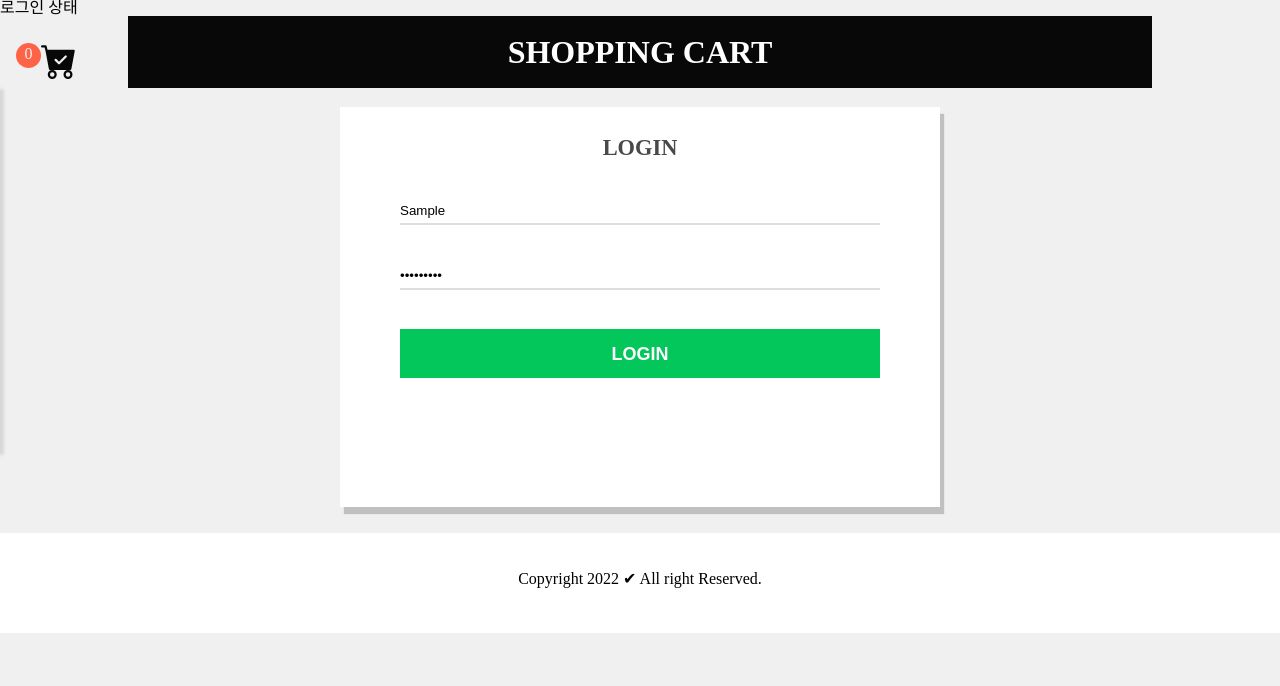
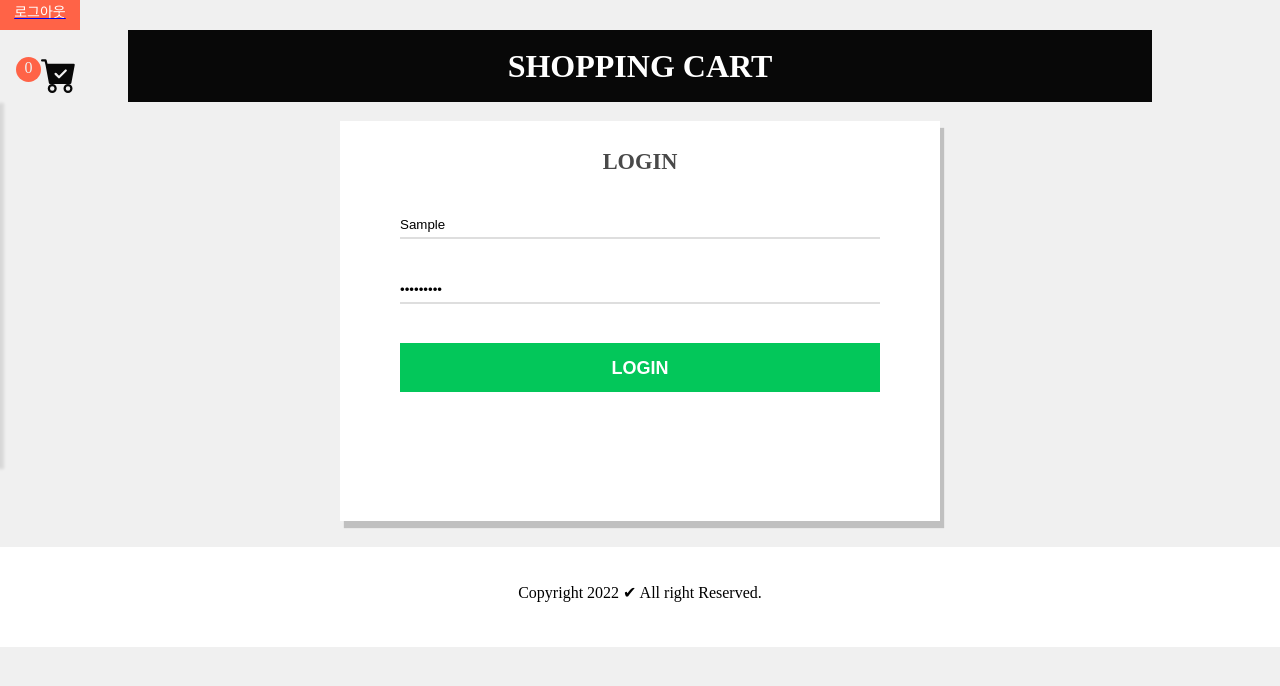
Before and after one commit to boriyoondal/react-shop, a React (Create React App) app: page /login in a window 1280 px wide. Both pictures are taken after typing "Sample", "Sample123" into the empty fields and a click on the button "LOGIN". Shown: the top 686 px of the page. Built offline with nearby package versions, Linux system fonts and the light colour scheme; no server answers.

Commit message:
[UPDATE] 220418

```diff
--- a/src/components/ProductList/index.tsx
+++ b/src/components/ProductList/index.tsx
@@ -22,7 +22,7 @@ export default function ProductList() {
   const [startPage, setStartPage] = useState(1);
   const [totalPage, setTotalPage] = useState(1);
   const [currentPage, setCurrentPage] = useState(1);
-  const [val, setVal] = useState(0);
+
   // useEffect(() => {
   //   async function fetchData() {
   //     const res = await axios.get("http://localhost:9999/api");
@@ -30,6 +30,7 @@ export default function ProductList() {
   //   }
   //   fetchData();
   // }, []);
+
   new Promise((resolve, reject) => {
     setTimeout(() => {
       resolve(API);
--- a/src/components/templates/header/index.tsx
+++ b/src/components/templates/header/index.tsx
@@ -3,14 +3,26 @@ import { css, Theme } from "@emotion/react";
 import { Link } from "react-router-dom";
 import Sidebar from "../sidebar";
 import SidebarContent from "../sidebar/sidebar-content";
+import { useDispatch, useSelector } from "react-redux";
+import { RootState } from "src/store";
+import { logOutAction } from "src/store/login/action";
 import isLogin1 from "src/libs/isLogin";
 
 export default function Header() {
+  const dispatch = useDispatch();
   return (
     <>
       {isLogin1() ? (
         <div>
-          로그인 상태
+          <Link to="/">
+            <div
+              css={Style.btnStyle}
+              style={{ height: "30px", width: "80px" }}
+              onClick={() => dispatch(logOutAction())}
+            >
+              로그아웃
+            </div>
+          </Link>
           <div css={Style.Container}>
             <div css={Style.InnerContainer}>
               <div css={Style.Logo} style={{ fontSize: "2rem" }}>
--- a/src/pages/App.tsx
+++ b/src/pages/App.tsx
@@ -1,9 +1,8 @@
-import React, { useState } from "react";
-import { css, Theme } from "@emotion/react";
+import React from "react";
 import { useEffect } from "react";
 
 // redux
-import { useDispatch, useSelector } from "react-redux";
+import { useDispatch } from "react-redux";
 
 import { initCart, initPrice } from "src/store/cart/action";
 import CheckoutPage from "src/pages/checkoutPage";
--- a/src/pages/Login/login.tsx
+++ b/src/pages/Login/login.tsx
@@ -1,4 +1,3 @@
-import axios from "axios";
 import React, { useEffect, useState } from "react";
 import { useNavigate } from "react-router-dom";
 import { css } from "@emotion/react";
@@ -83,7 +82,7 @@ export default function Login() {
             value={account.id}
             name="id"
             onChange={handleAccount}
-            placeholder="🔑ID"
+            placeholder="🔑ID를 입력하세요"
           />
           <input
             css={Style.Input}
@@ -92,7 +91,7 @@ export default function Login() {
             name="pw"
             value={account.pw}
             onChange={handleAccount}
-            placeholder="🔒PW"
+            placeholder="🔒PW를 입력하세요"
           />
           <button css={Style.LoginBtn} type="submit" onClick={onSubmitAccount}>
             LOGIN
--- a/src/store/login/saga.ts
+++ b/src/store/login/saga.ts
@@ -33,6 +33,8 @@ function* watchLogin() {
   //EventListener
   console.log("saga/watchlogin");
   yield takeLatest(LOGIN_REQUEST, login);
+  //takeLastest => 액션 모니터링 함수, 특정 액션 타입의 가장 마지막에 디스패치된 액션만 처리
+  //takeEvery => 특정 액션 타입에 대하여 디스패치되는 모든 액션들을 처리
 }
 
 export default function* loginsaga() {
```
